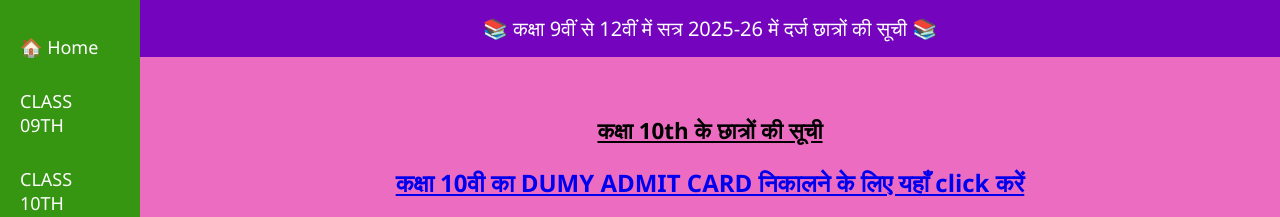
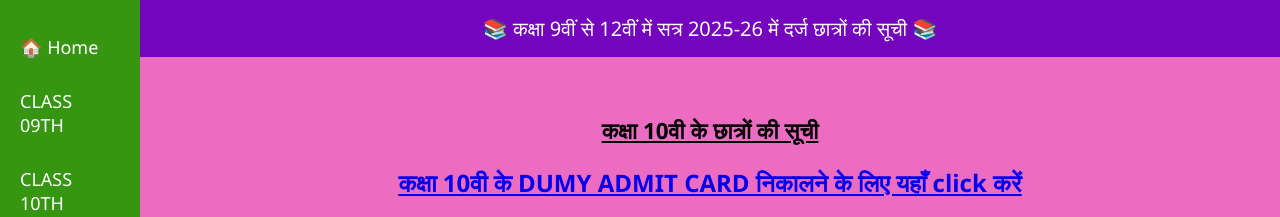
Before and after one commit to studybank/class10th, a plain HTML site: page index.html in a window 1280 px wide. Shown: the top 217 px of the page. Drawn offline with Linux system fonts and the light colour scheme.

Commit message:
Update title and heading for Class 10 students

```diff
--- a/index.html
+++ b/index.html
@@ -3,7 +3,7 @@
 <head>
   <meta charset="UTF-8">
   <meta name="viewport" content="width=device-width, initial-scale=1.0">
-  <title>Class Students List</title>
+  <title>Class 10 Students List</title>
   <style>
     /* Basic body setup */
     body {
@@ -151,8 +151,8 @@
 
   <!-- Main Content -->
   <div class="main-content">
-  <center>  <u><h1>कक्षा 10th के छात्रों की सूची</h1></u>
-<u><H2><a href="https://mpbse.mponline.gov.in/Portal/Examinations/MPBSE/AdmitCard/Main_AdmitCard.aspx?fnlexm2023ad=dafaQymZffdsfdsrewfdsfdsf">कक्षा 10वी का DUMY ADMIT CARD निकालने के लिए यहाँ click करें </a></H2></u>
+  <center>  <u><h1>कक्षा 10वी के छात्रों की सूची</h1></u>
+<u><H2><a href="https://mpbse.mponline.gov.in/Portal/Examinations/MPBSE/AdmitCard/Main_AdmitCard.aspx?fnlexm2023ad=dafaQymZffdsfdsrewfdsfdsf">कक्षा 10वी के DUMY ADMIT CARD निकालने के लिए यहाँ click करें </a></H2></u>
     </center>
     <table>
       <thead>
```
